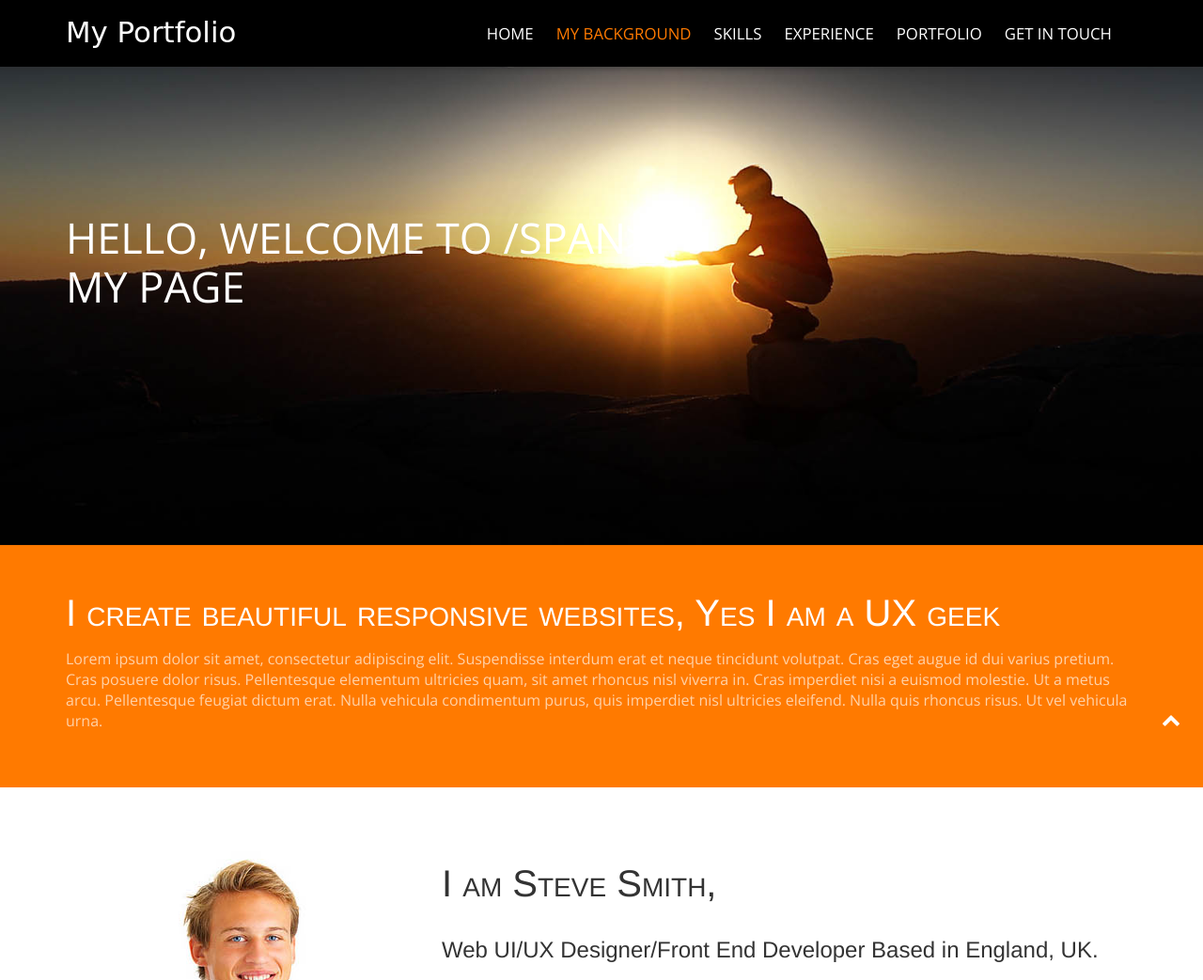
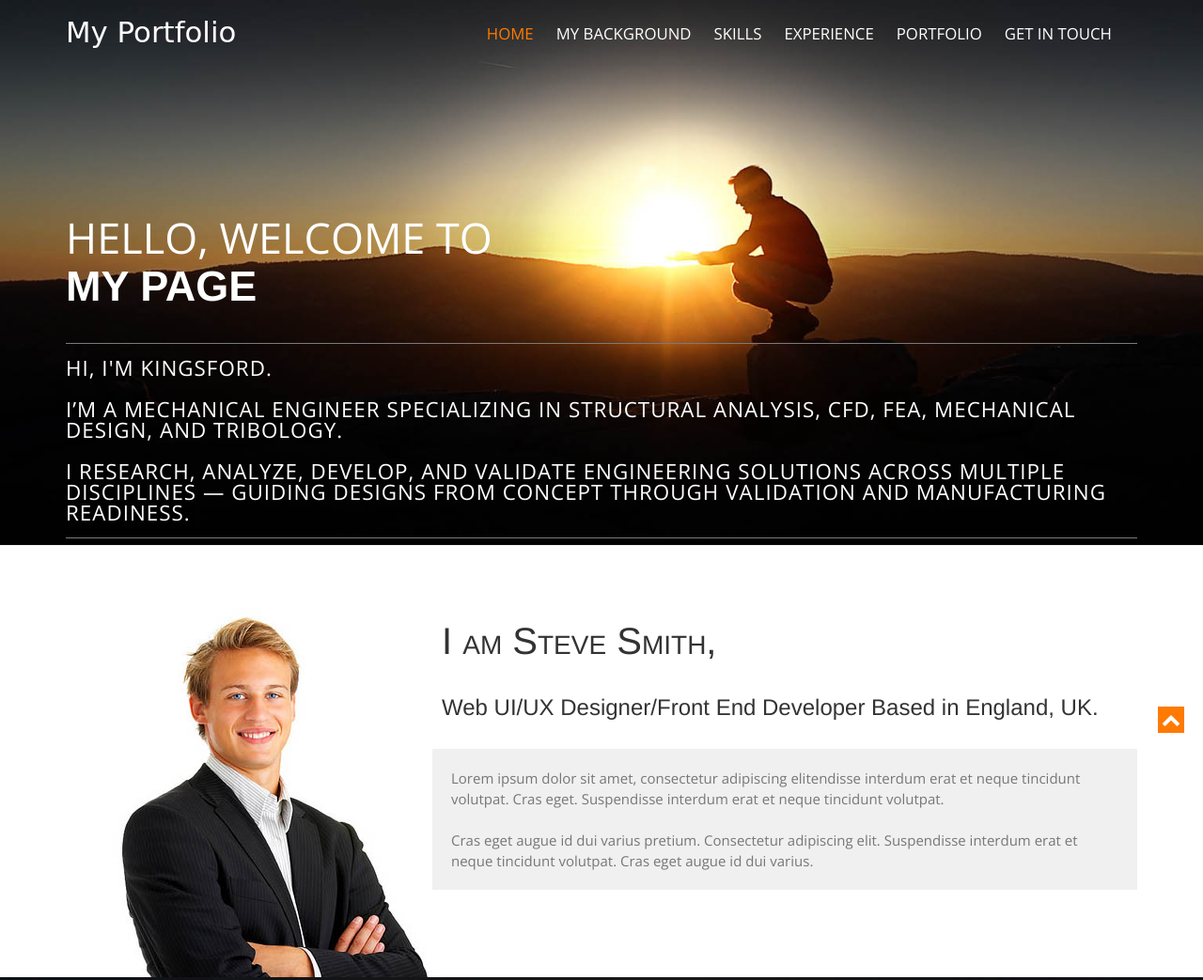
Before and after one commit to kingsfordyou/kingsfordyou.github.io, a plain HTML site: page index.html in a window 1280 px wide. Shown: the top 1043 px of the page at 94% size. Drawn offline with nearby package versions, Linux system fonts and the light colour scheme.

Commit message:
index.html

```diff
--- a/index.html
+++ b/index.html
@@ -56,24 +56,27 @@
 <!--/.header-->
 <div id="#top"></div>
 <section id="home">
-  <div class="banner-container"> <img src="images/banner-bg.jpg" alt="banner" />
+  <div class="banner-container">
+    <img src="images/banner-bg.jpg" alt="banner" />
+
     <div class="container banner-content">
       <div class="heroText">
-        <h2><span>HEllo, Welcome to /span><br>
-         my page </h2>
-        <span class="caption"Hi, I'm Kingsford
-I’m a Mechanical Engineer specializing in Structural Analysis, CFD, FEA, Mechanical Design, and Tribology.
 
-I research, analyze, develop, and validate engineering solutions across multiple disciplines
-			— guiding designs from concept through validation and manufacturing readiness. </span> </div>
-    </div>
-  </div>
-</section>
-<section id="introText">
-  <div class="container">
-    <div>
-      <h1>I create beautiful responsive websites, Yes I am a UX geek</h1>
-      <p>Lorem ipsum dolor sit amet, consectetur adipiscing elit. Suspendisse interdum erat et neque tincidunt volutpat. Cras eget augue id dui varius pretium. Cras posuere dolor risus. Pellentesque elementum ultricies quam, sit amet rhoncus nisl viverra in. Cras imperdiet nisi a euismod molestie. Ut a metus arcu. Pellentesque feugiat dictum erat. Nulla vehicula condimentum purus, quis imperdiet nisl ultricies eleifend. Nulla quis rhoncus risus. Ut vel vehicula urna.</p>
+        <h2>
+          <span>HEllo, Welcome to</span><br>
+          my page
+        </h2>
+
+        <p class="caption">
+          Hi, I'm Kingsford. <br><br>
+          I’m a Mechanical Engineer specializing in Structural Analysis, CFD, FEA,
+          Mechanical Design, and Tribology.<br><br>
+
+          I research, analyze, develop, and validate engineering solutions across multiple disciplines —
+          guiding designs from concept through validation and manufacturing readiness.
+        </p>
+
+      </div>
     </div>
   </div>
 </section>
```
